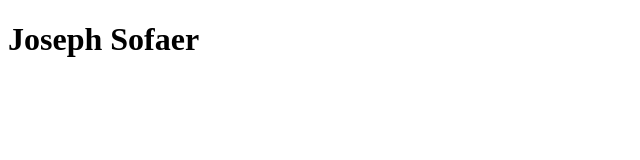
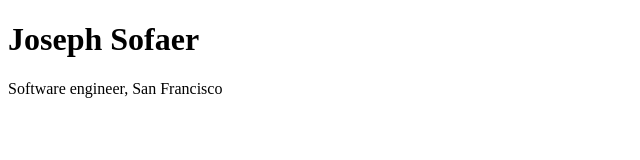
Before and after one commit to josephsofaer/josephsofaer.github.com, a plain HTML site: page index.html in a window 1280 px wide. Shown: the whole page, without its empty margins (0-640 px from the left). Drawn offline with Linux system fonts and the light colour scheme.

Commit message:
Update index.html

```diff
--- a/index.html
+++ b/index.html
@@ -6,5 +6,6 @@
 
   <body>
     <h1>Joseph Sofaer</h1>
+    <p>Software engineer, San Francisco</p>
   </body>
 </html>
```
